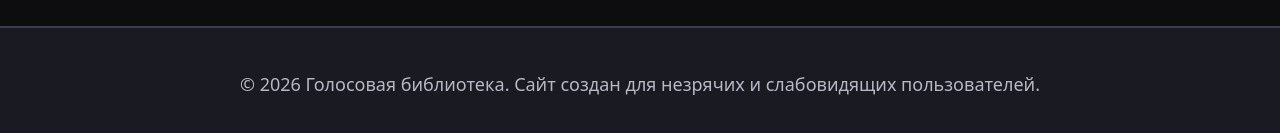
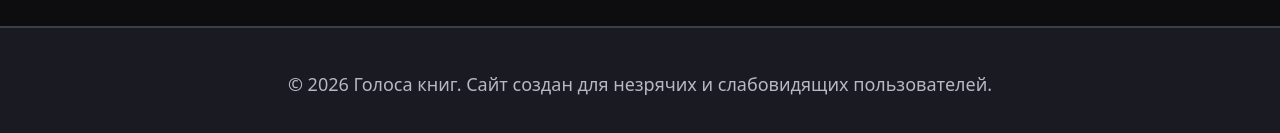
Before and after one commit to Ryabtcev-Artem/audiobooks, a React (Vite) app: page / in a window 1280 px wide. Shown: the part 1479-1612 px from the top of the page. Built offline with nearby package versions, Linux system fonts and the light colour scheme.

Commit message:
6 commit fixes

```diff
--- a/src/components/Layout.jsx
+++ b/src/components/Layout.jsx
@@ -52,7 +52,7 @@ export default function Layout() {
       </a>
 
       <header className="layout__header" role="banner">
-        <Link style={{ textDecoration: 'none', color: 'inherit' }} to="/" aria-label="Голосовая библиотека — на главную">
+        <Link style={{ textDecoration: 'none', color: 'inherit' }} to="/" aria-label="Голоса книг — на главную">
           <h1 className="layout__title">Голоса книг</h1>
         </Link>
         <nav className="layout__nav" aria-label="Основная навигация">
@@ -123,7 +123,7 @@ export default function Layout() {
 
       <footer className="layout__footer" role="contentinfo">
         <p>
-          © {new Date().getFullYear()} Голосовая библиотека. Сайт создан для
+          © {new Date().getFullYear()} Голоса книг. Сайт создан для
           незрячих и слабовидящих пользователей.
         </p>
       </footer>
```
